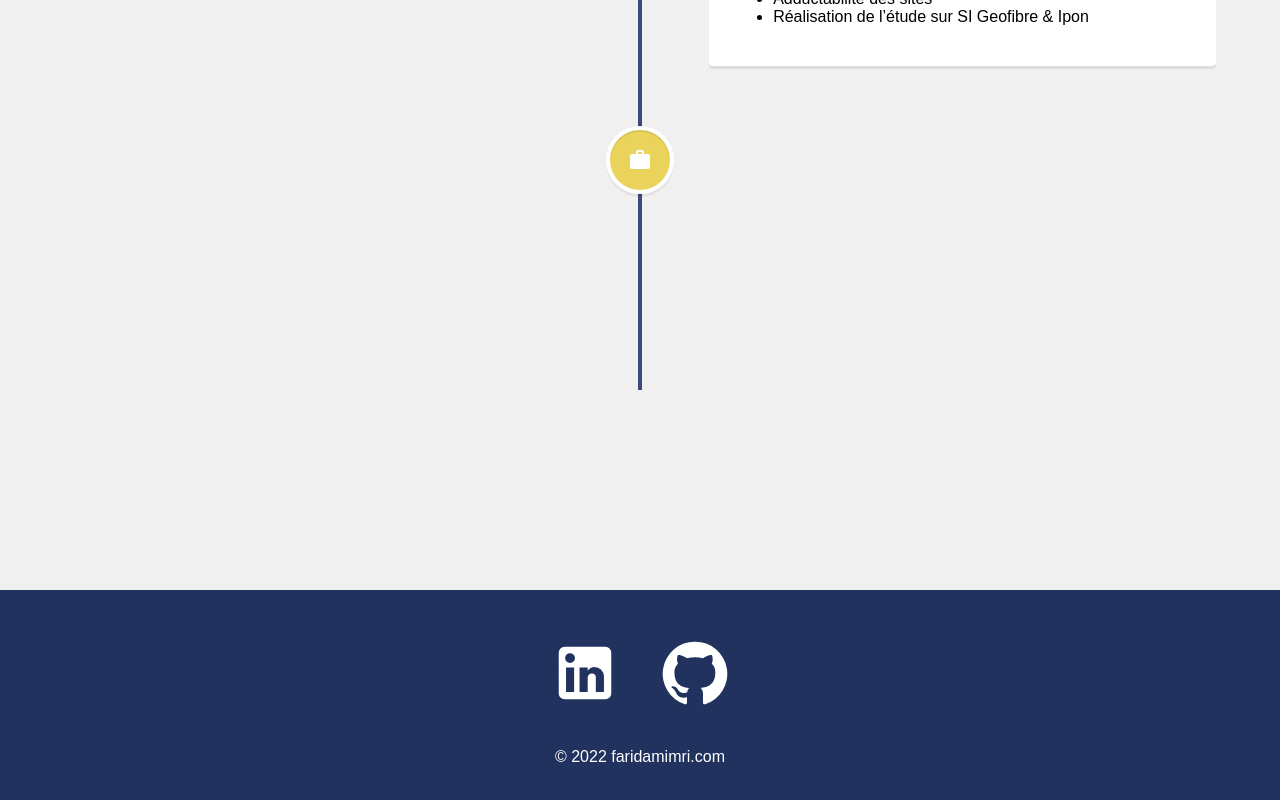
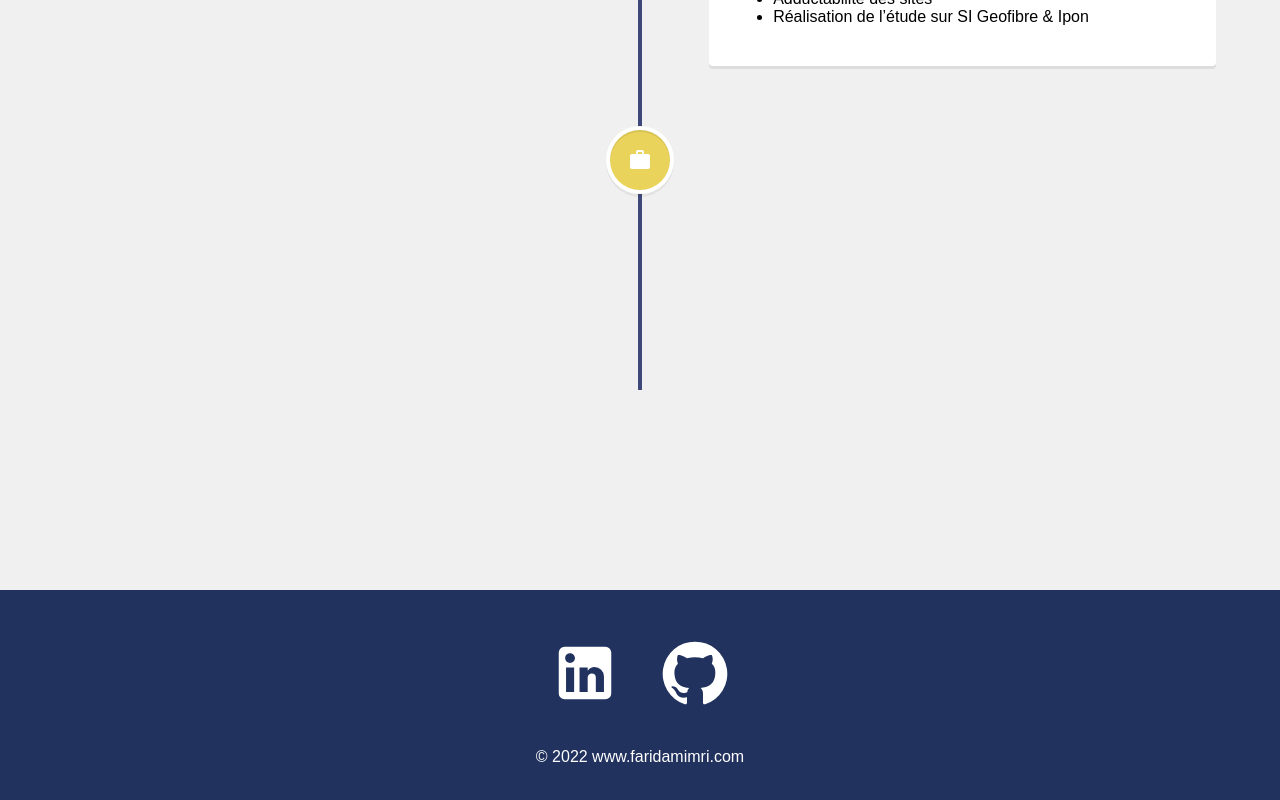
Before and after one commit to FaridAmimri/myPortFolio, a React (Create React App) app: page /experience in a window 1280 px wide. Shown: the part 955-1755 px from the top of the page. Built offline with nearby package versions, Linux system fonts and the light colour scheme.

Commit message:
Ajout Url site internet

```diff
--- a/src/components/Footer.jsx
+++ b/src/components/Footer.jsx
@@ -10,7 +10,7 @@ function Footer() {
            <LinkedInIcon />
            <GitHubIcon />
         </div>
-        <p> &copy; 2022 faridamimri.com</p>
+        <p> &copy; 2022 www.faridamimri.com</p>
     </div>
   )
 }
```
